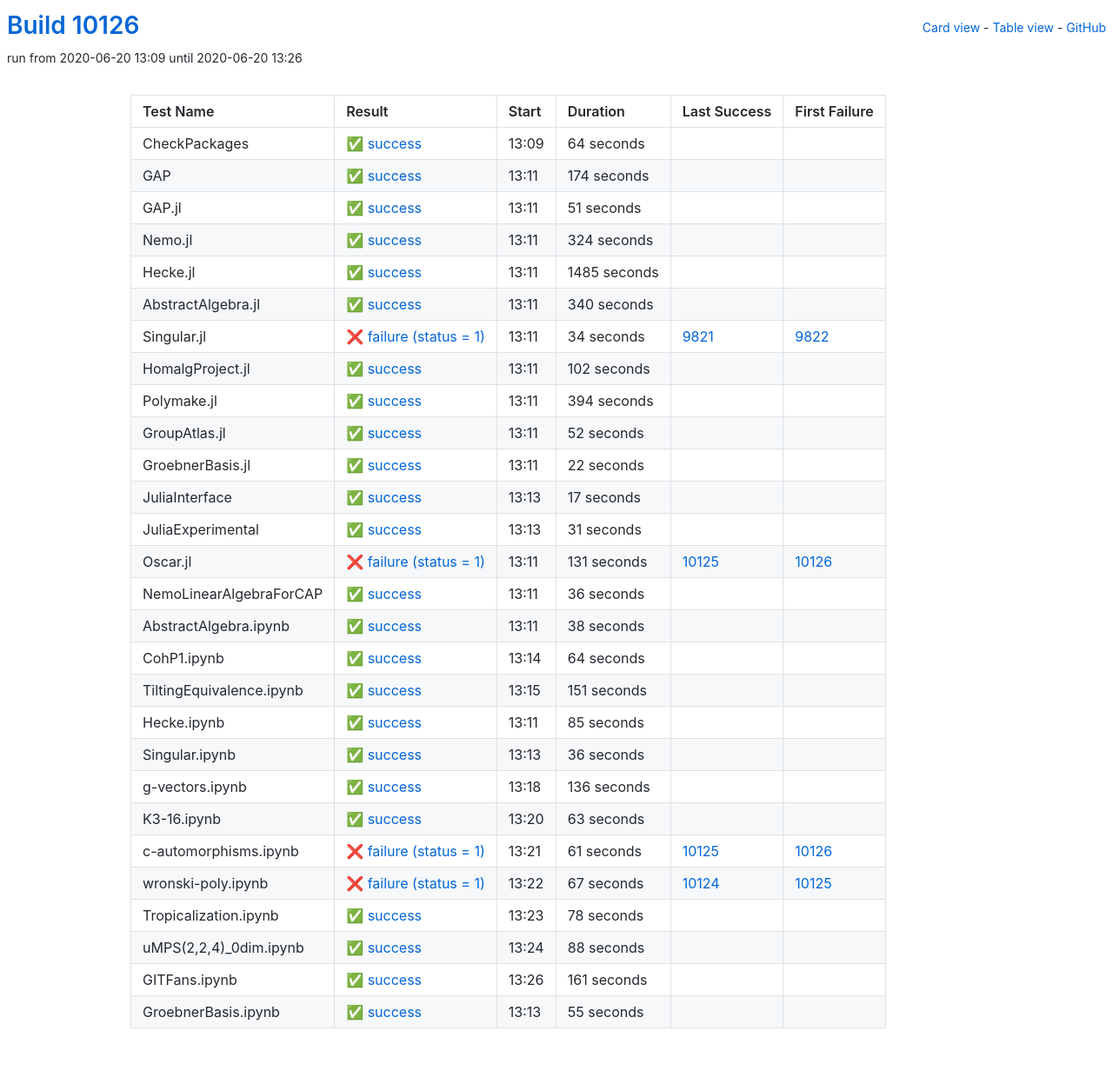
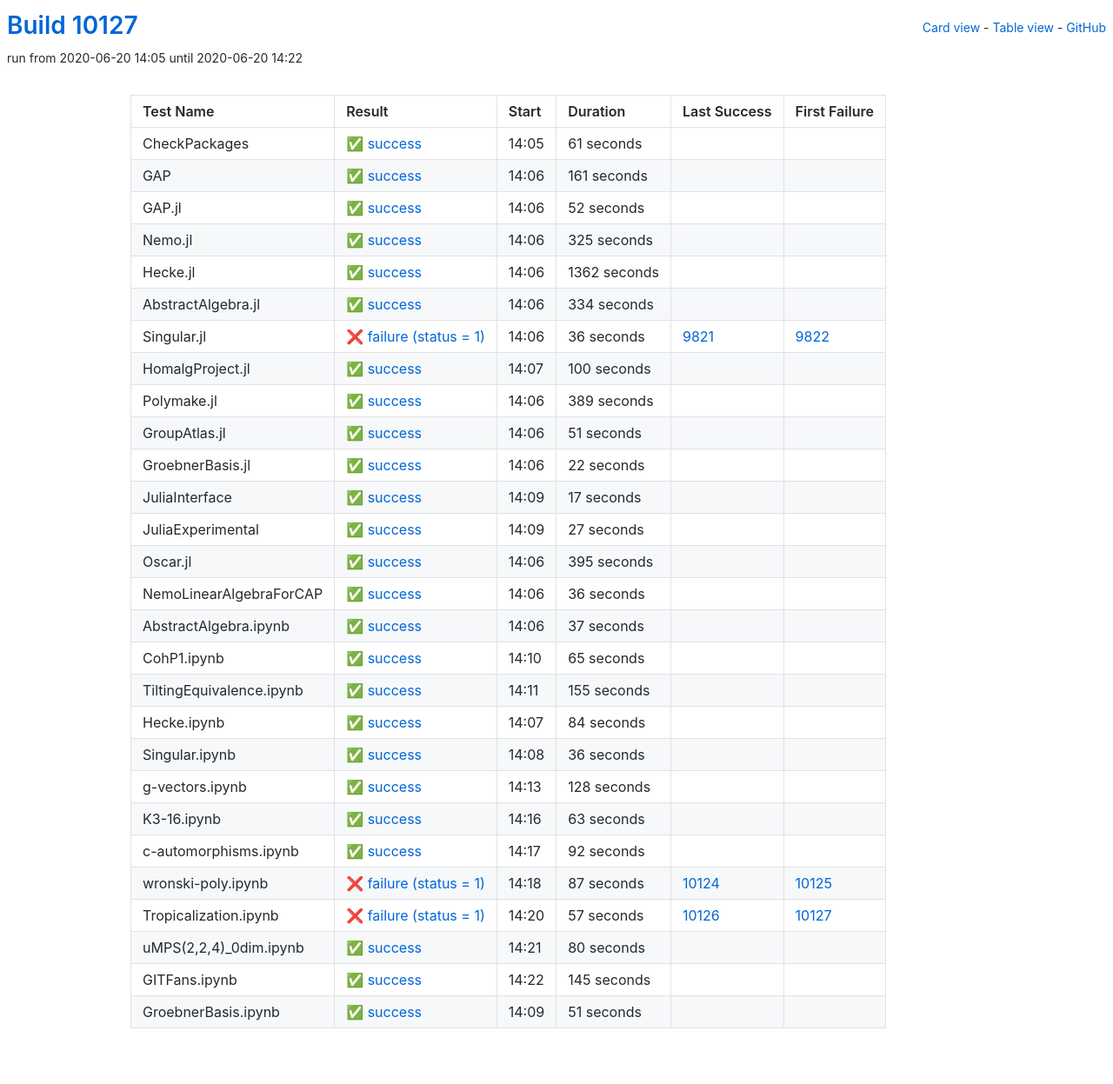
Before and after one commit to oscar-system/oscar-ci-status, a Jekyll site: the page built from table.html, in a window 1280 px wide. Shown: the whole page at 87% size. Built offline with Jekyll 4.4.1, drawn with Linux system fonts in a browser that asks for light colours.

Commit message:
Build #10127

```diff
--- a/_data/ci.yml
+++ b/_data/ci.yml
@@ -1,6 +1,6 @@
 ---
-build: 10126
-build_url: https://oscarci.mathematik.uni-kl.de/job/oscar/10126/
+build: 10127
+build_url: https://oscarci.mathematik.uni-kl.de/job/oscar/10127/
 job: oscar
 organization: oscar-system
 repo: oscar-ci-status
@@ -8,32 +8,116 @@
 tests:
 - name: CheckPackages
   id: checkpackages
-  log: https://oscarci.mathematik.uni-kl.de/job/oscar/10126/artifact/logs/build-10126/CheckPackages.log
-  start: 2020-06-20 13:09
+  log: https://oscarci.mathematik.uni-kl.de/job/oscar/10127/artifact/logs/build-10127/CheckPackages.log
+  start: 2020-06-20 14:05
   success: true
   exitcode: 0
   status: success
-  duration: 64
+  duration: 61
   last_success: false
   last_success_url:
   first_failure: false
   first_failure_url:
 - name: GAP
   id: gap
-  log: https://oscarci.mathematik.uni-kl.de/job/oscar/10126/artifact/logs/build-10126/GAP.log
-  start: 2020-06-20 13:11
+  log: https://oscarci.mathematik.uni-kl.de/job/oscar/10127/artifact/logs/build-10127/GAP.log
+  start: 2020-06-20 14:06
   success: true
   exitcode: 0
   status: success
-  duration: 174
+  duration: 161
   last_success: false
   last_success_url:
   first_failure: false
   first_failure_url:
 - name: GAP.jl
   id: gap-jl
-  log: https://oscarci.mathematik.uni-kl.de/job/oscar/10126/artifact/logs/build-10126/GAP.jl.log
-  start: 2020-06-20 13:11
+  log: https://oscarci.mathematik.uni-kl.de/job/oscar/10127/artifact/logs/build-10127/GAP.jl.log
+  start: 2020-06-20 14:06
+  success: true
+  exitcode: 0
+  status: success
+  duration: 52
+  last_success: false
+  last_success_url:
+  first_failure: false
+  first_failure_url:
+- name: Nemo.jl
+  id: nemo-jl
+  log: https://oscarci.mathematik.uni-kl.de/job/oscar/10127/artifact/logs/build-10127/Nemo.jl.log
+  start: 2020-06-20 14:06
+  success: true
+  exitcode: 0
+  status: success
+  duration: 325
+  last_success: false
+  last_success_url:
+  first_failure: false
+  first_failure_url:
+- name: Hecke.jl
+  id: hecke-jl
+  log: https://oscarci.mathematik.uni-kl.de/job/oscar/10127/artifact/logs/build-10127/Hecke.jl.log
+  start: 2020-06-20 14:06
+  success: true
+  exitcode: 0
+  status: success
+  duration: 1362
+  last_success: false
+  last_success_url:
+  first_failure: false
+  first_failure_url:
+- name: AbstractAlgebra.jl
+  id: abstractalgebra-jl
+  log: https://oscarci.mathematik.uni-kl.de/job/oscar/10127/artifact/logs/build-10127/AbstractAlgebra.jl.log
+  start: 2020-06-20 14:06
+  success: true
+  exitcode: 0
+  status: success
+  duration: 334
+  last_success: false
+  last_success_url:
+  first_failure: false
+  first_failure_url:
+- name: Singular.jl
+  id: singular-jl
+  log: https://oscarci.mathematik.uni-kl.de/job/oscar/10127/artifact/logs/build-10127/Singular.jl.log
+  start: 2020-06-20 14:06
+  success: false
+  exitcode: 1
+  status: failure
+  duration: 36
+  last_success: 9821
+  last_success_url: https://oscarci.mathematik.uni-kl.de/job/oscar/9821/
+  first_failure: 9822
+  first_failure_url: https://oscarci.mathematik.uni-kl.de/job/oscar/9822/
+- name: HomalgProject.jl
+  id: homalgproject-jl
+  log: https://oscarci.mathematik.uni-kl.de/job/oscar/10127/artifact/logs/build-10127/HomalgProject.jl.log
+  start: 2020-06-20 14:07
+  success: true
+  exitcode: 0
+  status: success
+  duration: 100
+  last_success: false
+  last_success_url:
+  first_failure: false
+  first_failure_url:
+- name: Polymake.jl
+  id: polymake-jl
+  log: https://oscarci.mathematik.uni-kl.de/job/oscar/10127/artifact/logs/build-10127/Polymake.jl.log
+  start: 2020-06-20 14:06
+  success: true
+  exitcode: 0
+  status: success
+  duration: 389
+  last_success: false
+  last_success_url:
+  first_failure: false
+  first_failure_url:
+- name: GroupAtlas.jl
+  id: groupatlas-jl
+  log: https://oscarci.mathematik.uni-kl.de/job/oscar/10127/artifact/logs/build-10127/GroupAtlas.jl.log
+  start: 2020-06-20 14:06
   success: true
   exitcode: 0
   status: success
@@ -42,94 +126,10 @@
   last_success_url:
   first_failure: false
   first_failure_url:
-- name: Nemo.jl
-  id: nemo-jl
-  log: https://oscarci.mathematik.uni-kl.de/job/oscar/10126/artifact/logs/build-10126/Nemo.jl.log
-  start: 2020-06-20 13:11
-  success: true
-  exitcode: 0
-  status: success
-  duration: 324
-  last_success: false
-  last_success_url:
-  first_failure: false
-  first_failure_url:
-- name: Hecke.jl
-  id: hecke-jl
-  log: https://oscarci.mathematik.uni-kl.de/job/oscar/10126/artifact/logs/build-10126/Hecke.jl.log
-  start: 2020-06-20 13:11
-  success: true
-  exitcode: 0
-  status: success
-  duration: 1485
-  last_success: false
-  last_success_url:
-  first_failure: false
-  first_failure_url:
-- name: AbstractAlgebra.jl
-  id: abstractalgebra-jl
-  log: https://oscarci.mathematik.uni-kl.de/job/oscar/10126/artifact/logs/build-10126/AbstractAlgebra.jl.log
-  start: 2020-06-20 13:11
-  success: true
-  exitcode: 0
-  status: success
-  duration: 340
-  last_success: false
-  last_success_url:
-  first_failure: false
-  first_failure_url:
-- name: Singular.jl
-  id: singular-jl
-  log: https://oscarci.mathematik.uni-kl.de/job/oscar/10126/artifact/logs/build-10126/Singular.jl.log
-  start: 2020-06-20 13:11
-  success: false
-  exitcode: 1
-  status: failure
-  duration: 34
-  last_success: 9821
-  last_success_url: https://oscarci.mathematik.uni-kl.de/job/oscar/9821/
-  first_failure: 9822
-  first_failure_url: https://oscarci.mathematik.uni-kl.de/job/oscar/9822/
-- name: HomalgProject.jl
-  id: homalgproject-jl
-  log: https://oscarci.mathematik.uni-kl.de/job/oscar/10126/artifact/logs/build-10126/HomalgProject.jl.log
-  start: 2020-06-20 13:11
-  success: true
-  exitcode: 0
-  status: success
-  duration: 102
-  last_success: false
-  last_success_url:
-  first_failure: false
-  first_failure_url:
-- name: Polymake.jl
-  id: polymake-jl
-  log: https://oscarci.mathematik.uni-kl.de/job/oscar/10126/artifact/logs/build-10126/Polymake.jl.log
-  start: 2020-06-20 13:11
-  success: true
-  exitcode: 0
-  status: success
-  duration: 394
-  last_success: false
-  last_success_url:
-  first_failure: false
-  first_failure_url:
-- name: GroupAtlas.jl
-  id: groupatlas-jl
-  log: https://oscarci.mathematik.uni-kl.de/job/oscar/10126/artifact/logs/build-10126/GroupAtlas.jl.log
-  start: 2020-06-20 13:11
-  success: true
-  exitcode: 0
-  status: success
-  duration: 52
-  last_success: false
-  last_success_url:
-  first_failure: false
-  first_failure_url:
 - name: GroebnerBasis.jl
   id: groebnerbasis-jl
-  log: https://oscarci.mathematik.uni-kl.de/job/oscar/10126/artifact/logs/build-10126/GroebnerBasis.jl.log
-  start: 2020-06-20 13:11
+  log: https://oscarci.mathematik.uni-kl.de/job/oscar/10127/artifact/logs/build-10127/GroebnerBasis.jl.log
+  start: 2020-06-20 14:06
   success: true
   exitcode: 0
   status: success
@@ -140,8 +140,8 @@
   first_failure_url:
 - name: JuliaInterface
   id: juliainterface
-  log: https://oscarci.mathematik.uni-kl.de/job/oscar/10126/artifact/logs/build-10126/JuliaInterface.log
-  start: 2020-06-20 13:13
+  log: https://oscarci.mathematik.uni-kl.de/job/oscar/10127/artifact/logs/build-10127/JuliaInterface.log
+  start: 2020-06-20 14:09
   success: true
   exitcode: 0
   status: success
@@ -152,32 +152,32 @@
   first_failure_url:
 - name: JuliaExperimental
   id: juliaexperimental
-  log: https://oscarci.mathematik.uni-kl.de/job/oscar/10126/artifact/logs/build-10126/JuliaExperimental.log
-  start: 2020-06-20 13:13
+  log: https://oscarci.mathematik.uni-kl.de/job/oscar/10127/artifact/logs/build-10127/JuliaExperimental.log
+  start: 2020-06-20 14:09
   success: true
   exitcode: 0
   status: success
-  duration: 31
+  duration: 27
   last_success: false
   last_success_url:
   first_failure: false
   first_failure_url:
 - name: Oscar.jl
   id: oscar-jl
-  log: https://oscarci.mathematik.uni-kl.de/job/oscar/10126/artifact/logs/build-10126/Oscar.jl.log
-  start: 2020-06-20 13:11
-  success: false
-  exitcode: 1
-  status: failure
-  duration: 131
-  last_success: 10125
-  last_success_url: https://oscarci.mathematik.uni-kl.de/job/oscar/10125/
-  first_failure: 10126
-  first_failure_url: https://oscarci.mathematik.uni-kl.de/job/oscar/10126/
+  log: https://oscarci.mathematik.uni-kl.de/job/oscar/10127/artifact/logs/build-10127/Oscar.jl.log
+  start: 2020-06-20 14:06
+  success: true
+  exitcode: 0
+  status: success
+  duration: 395
+  last_success: false
+  last_success_url:
+  first_failure: false
+  first_failure_url:
 - name: NemoLinearAlgebraForCAP
   id: nemolinearalgebraforcap
-  log: https://oscarci.mathematik.uni-kl.de/job/oscar/10126/artifact/logs/build-10126/NemoLinearAlgebraForCAP.log
-  start: 2020-06-20 13:11
+  log: https://oscarci.mathematik.uni-kl.de/job/oscar/10127/artifact/logs/build-10127/NemoLinearAlgebraForCAP.log
+  start: 2020-06-20 14:06
   success: true
   exitcode: 0
   status: success
@@ -188,56 +188,56 @@
   first_failure_url:
 - name: AbstractAlgebra.ipynb
   id: abstractalgebra-ipynb
-  log: https://oscarci.mathematik.uni-kl.de/job/oscar/10126/artifact/logs/build-10126/AbstractAlgebra.ipynb.log
-  start: 2020-06-20 13:11
+  log: https://oscarci.mathematik.uni-kl.de/job/oscar/10127/artifact/logs/build-10127/AbstractAlgebra.ipynb.log
+  start: 2020-06-20 14:06
   success: true
   exitcode: 0
   status: success
-  duration: 38
+  duration: 37
   last_success: false
   last_success_url:
   first_failure: false
   first_failure_url:
 - name: CohP1.ipynb
   id: cohp1-ipynb
-  log: https://oscarci.mathematik.uni-kl.de/job/oscar/10126/artifact/logs/build-10126/CohP1.ipynb.log
-  start: 2020-06-20 13:14
+  log: https://oscarci.mathematik.uni-kl.de/job/oscar/10127/artifact/logs/build-10127/CohP1.ipynb.log
+  start: 2020-06-20 14:10
   success: true
   exitcode: 0
   status: success
-  duration: 64
+  duration: 65
   last_success: false
   last_success_url:
   first_failure: false
   first_failure_url:
 - name: TiltingEquivalence.ipynb
   id: tiltingequivalence-ipynb
-  log: https://oscarci.mathematik.uni-kl.de/job/oscar/10126/artifact/logs/build-10126/TiltingEquivalence.ipynb.log
-  start: 2020-06-20 13:15
+  log: https://oscarci.mathematik.uni-kl.de/job/oscar/10127/artifact/logs/build-10127/TiltingEquivalence.ipynb.log
+  start: 2020-06-20 14:11
   success: true
   exitcode: 0
   status: success
-  duration: 151
+  duration: 155
   last_success: false
   last_success_url:
   first_failure: false
   first_failure_url:
 - name: Hecke.ipynb
   id: hecke-ipynb
-  log: https://oscarci.mathematik.uni-kl.de/job/oscar/10126/artifact/logs/build-10126/Hecke.ipynb.log
-  start: 2020-06-20 13:11
+  log: https://oscarci.mathematik.uni-kl.de/job/oscar/10127/artifact/logs/build-10127/Hecke.ipynb.log
+  start: 2020-06-20 14:07
   success: true
   exitcode: 0
   status: success
-  duration: 85
+  duration: 84
   last_success: false
   last_success_url:
   first_failure: false
   first_failure_url:
 - name: Singular.ipynb
   id: singular-ipynb
-  log: https://oscarci.mathematik.uni-kl.de/job/oscar/10126/artifact/logs/build-10126/Singular.ipynb.log
-  start: 2020-06-20 13:13
+  log: https://oscarci.mathematik.uni-kl.de/job/oscar/10127/artifact/logs/build-10127/Singular.ipynb.log
+  start: 2020-06-20 14:08
   success: true
   exitcode: 0
   status: success
@@ -248,20 +248,20 @@
   first_failure_url:
 - name: g-vectors.ipynb
   id: g-vectors-ipynb
-  log: https://oscarci.mathematik.uni-kl.de/job/oscar/10126/artifact/logs/build-10126/g-vectors.ipynb.log
-  start: 2020-06-20 13:18
+  log: https://oscarci.mathematik.uni-kl.de/job/oscar/10127/artifact/logs/build-10127/g-vectors.ipynb.log
+  start: 2020-06-20 14:13
   success: true
   exitcode: 0
   status: success
-  duration: 136
+  duration: 128
   last_success: false
   last_success_url:
   first_failure: false
   first_failure_url:
 - name: K3-16.ipynb
   id: k3-16-ipynb
-  log: https://oscarci.mathematik.uni-kl.de/job/oscar/10126/artifact/logs/build-10126/K3-16.ipynb.log
-  start: 2020-06-20 13:20
+  log: https://oscarci.mathematik.uni-kl.de/job/oscar/10127/artifact/logs/build-10127/K3-16.ipynb.log
+  start: 2020-06-20 14:16
   success: true
   exitcode: 0
   status: success
@@ -272,72 +272,72 @@
   first_failure_url:
 - name: c-automorphisms.ipynb
   id: c-automorphisms-ipynb
-  log: https://oscarci.mathematik.uni-kl.de/job/oscar/10126/artifact/logs/build-10126/c-automorphisms.ipynb.log
-  start: 2020-06-20 13:21
+  log: https://oscarci.mathematik.uni-kl.de/job/oscar/10127/artifact/logs/build-10127/c-automorphisms.ipynb.log
+  start: 2020-06-20 14:17
+  success: true
+  exitcode: 0
+  status: success
+  duration: 92
+  last_success: false
+  last_success_url:
+  first_failure: false
+  first_failure_url:
+- name: wronski-poly.ipynb
+  id: wronski-poly-ipynb
+  log: https://oscarci.mathematik.uni-kl.de/job/oscar/10127/artifact/logs/build-10127/wronski-poly.ipynb.log
+  start: 2020-06-20 14:18
   success: false
   exitcode: 1
   status: failure
-  duration: 61
-  last_success: 10125
-  last_success_url: https://oscarci.mathematik.uni-kl.de/job/oscar/10125/
-  first_failure: 10126
-  first_failure_url: https://oscarci.mathematik.uni-kl.de/job/oscar/10126/
-- name: wronski-poly.ipynb
-  id: wronski-poly-ipynb
-  log: https://oscarci.mathematik.uni-kl.de/job/oscar/10126/artifact/logs/build-10126/wronski-poly.ipynb.log
-  start: 2020-06-20 13:22
-  success: false
-  exitcode: 1
-  status: failure
-  duration: 67
+  duration: 87
   last_success: 10124
   last_success_url: https://oscarci.mathematik.uni-kl.de/job/oscar/10124/
   first_failure: 10125
   first_failure_url: https://oscarci.mathematik.uni-kl.de/job/oscar/10125/
 - name: Tropicalization.ipynb
   id: tropicalization-ipynb
-  log: https://oscarci.mathematik.uni-kl.de/job/oscar/10126/artifact/logs/build-10126/Tropicalization.ipynb.log
-  start: 2020-06-20 13:23
+  log: https://oscarci.mathematik.uni-kl.de/job/oscar/10127/artifact/logs/build-10127/Tropicalization.ipynb.log
+  start: 2020-06-20 14:20
+  success: false
+  exitcode: 1
+  status: failure
+  duration: 57
+  last_success: 10126
+  last_success_url: https://oscarci.mathematik.uni-kl.de/job/oscar/10126/
+  first_failure: 10127
+  first_failure_url: https://oscarci.mathematik.uni-kl.de/job/oscar/10127/
+- name: uMPS(2,2,4)_0dim.ipynb
+  id: umps-2-2-4-0dim-ipynb
+  log: https://oscarci.mathematik.uni-kl.de/job/oscar/10127/artifact/logs/build-10127/uMPS-2-2-4-_0dim.ipynb.log
+  start: 2020-06-20 14:21
   success: true
   exitcode: 0
   status: success
-  duration: 78
-  last_success: false
-  last_success_url:
-  first_failure: false
-  first_failure_url:
-- name: uMPS(2,2,4)_0dim.ipynb
-  id: umps-2-2-4-0dim-ipynb
-  log: https://oscarci.mathematik.uni-kl.de/job/oscar/10126/artifact/logs/build-10126/uMPS-2-2-4-_0dim.ipynb.log
-  start: 2020-06-20 13:24
-  success: true
-  exitcode: 0
-  status: success
-  duration: 88
+  duration: 80
   last_success: false
   last_success_url:
   first_failure: false
   first_failure_url:
 - name: GITFans.ipynb
   id: gitfans-ipynb
-  log: https://oscarci.mathematik.uni-kl.de/job/oscar/10126/artifact/logs/build-10126/GITFans.ipynb.log
-  start: 2020-06-20 13:26
+  log: https://oscarci.mathematik.uni-kl.de/job/oscar/10127/artifact/logs/build-10127/GITFans.ipynb.log
+  start: 2020-06-20 14:22
   success: true
   exitcode: 0
   status: success
-  duration: 161
+  duration: 145
   last_success: false
   last_success_url:
   first_failure: false
   first_failure_url:
 - name: GroebnerBasis.ipynb
   id: groebnerbasis-ipynb
-  log: https://oscarci.mathematik.uni-kl.de/job/oscar/10126/artifact/logs/build-10126/GroebnerBasis.ipynb.log
-  start: 2020-06-20 13:13
+  log: https://oscarci.mathematik.uni-kl.de/job/oscar/10127/artifact/logs/build-10127/GroebnerBasis.ipynb.log
+  start: 2020-06-20 14:09
   success: true
   exitcode: 0
   status: success
-  duration: 55
+  duration: 51
   last_success: false
   last_success_url:
   first_failure: false
```
Also changed, not shown: README.md.
